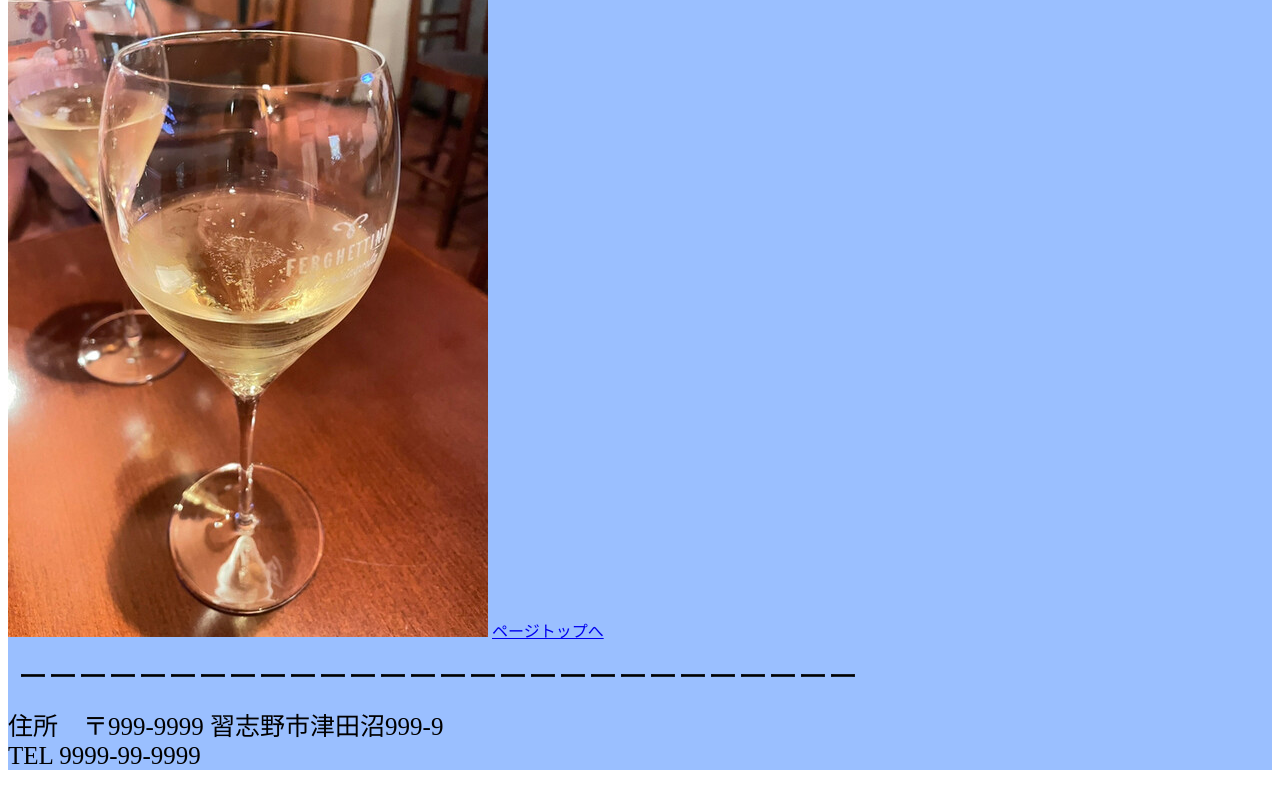
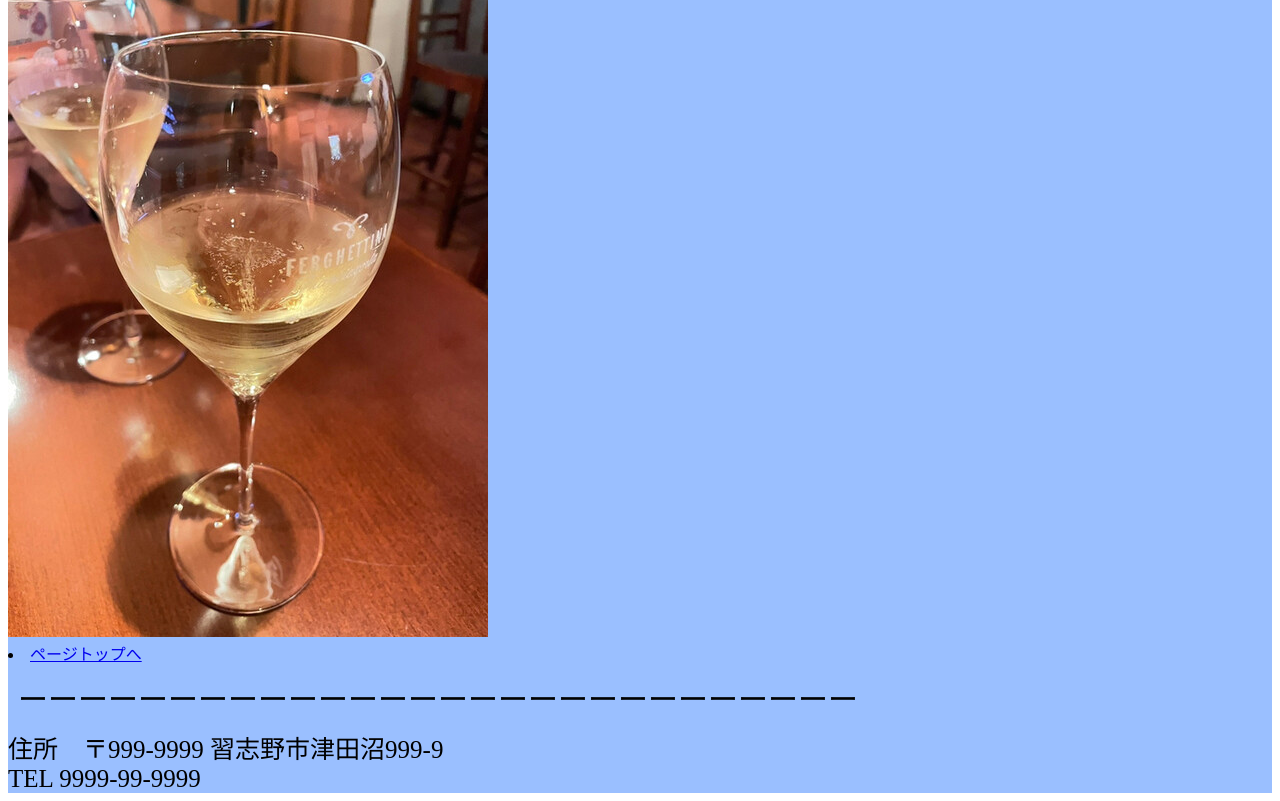
Before and after one commit to kashiwa1/kadai, a plain HTML site: page index.html in a window 1280 px wide. Shown: the part 4079-4880 px from the top of the page. Before the commit the page ends 4857 px from the top, so only its background shows below. Drawn offline with Linux system fonts and the light colour scheme.

Commit message:
Update index.html

```diff
--- a/index.html
+++ b/index.html
@@ -55,7 +55,7 @@
 			パーティー、誕生日、女子会も承ります
 		</div>
 	<img src="2022素材/ワイン２.jpg" alt="">
-	  <a href="index.html">ページトップへ</a>
+	<li><a href="index.html">ページトップへ</a></li>
 	<div class="two">
 		ーーーーーーーーーーーーーーーーーーーーーーーーーーーー
 		</div>
```
